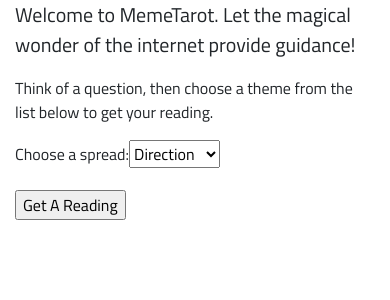
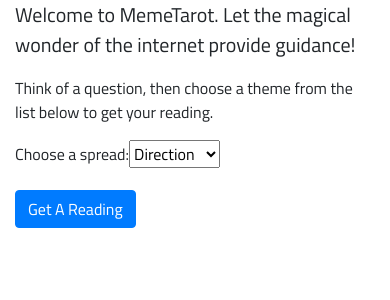
Before and after one commit to MemeTarot/fortune, a Django app: page / in a window 390 px wide. Shown: the part 72-372 px from the top of the page. Run offline with Django 3.2, Linux system fonts and the light colour scheme; parts of the project's set-up code (start-up, migrations or seed data) failed here and were passed over; some libraries are stand-ins or nearby versions.

Commit message:
Make responsive, style button

```diff
--- a/reader/templates/reader/home.html
+++ b/reader/templates/reader/home.html
@@ -8,7 +8,7 @@
     <form method="post" action="{% url 'readings' %}">
         {% csrf_token %}
         <p>{{ form }}</p>
-        <p><input type="submit" value="Get A Reading"></p>
+        <p><input class="btn btn-primary" type="submit" value="Get A Reading"></p>
     </form>
   </div>
 </div>
--- a/reader/templates/reader/readings.html
+++ b/reader/templates/reader/readings.html
@@ -5,7 +5,7 @@
 <div class="row justify-content-center">
     {% for place,card in reading %}
 
-    <div class="card col-4">
+    <div class="card col-md">
         <div class="place-title">
             <h2>{{ place.title }}</h2>
         </div>
```
